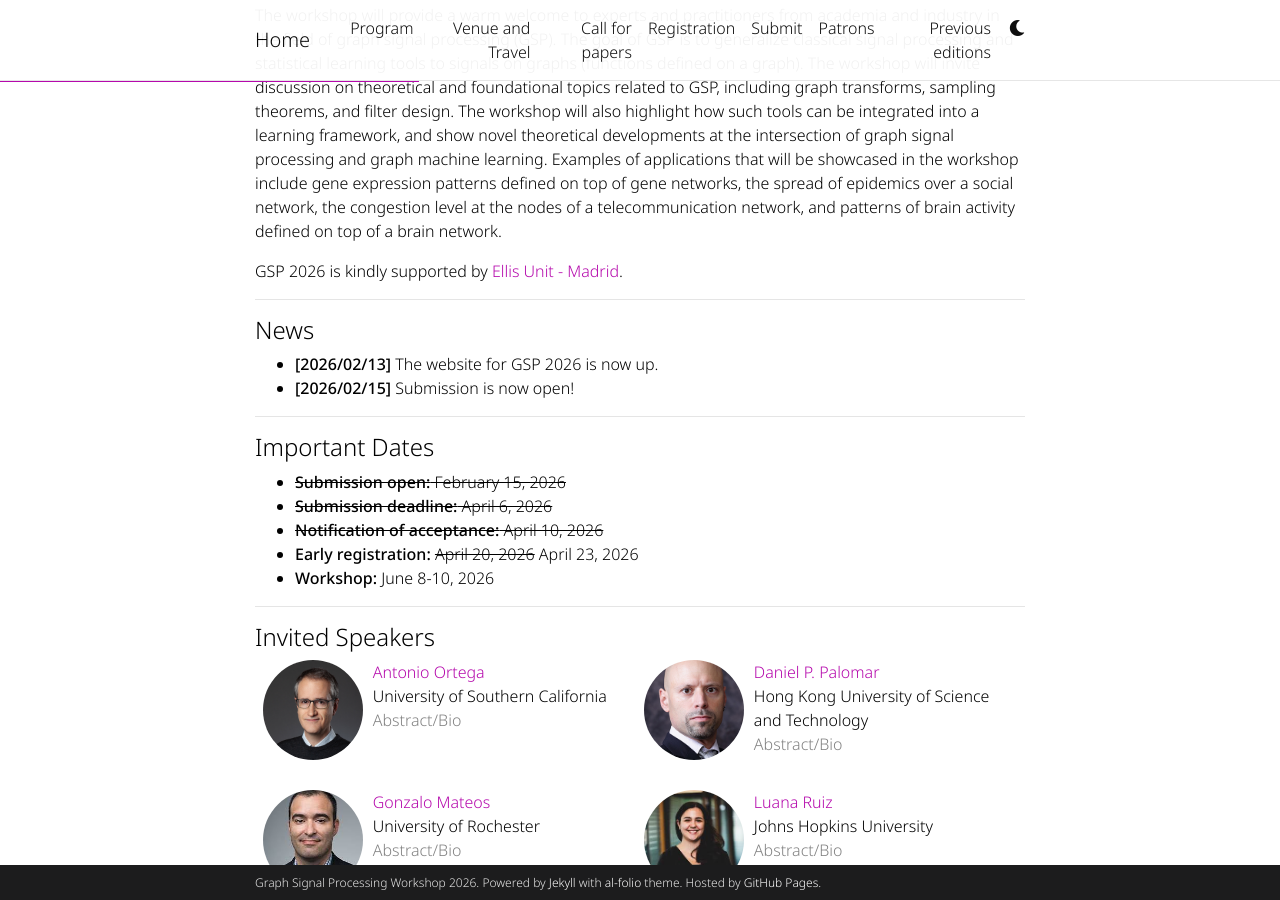
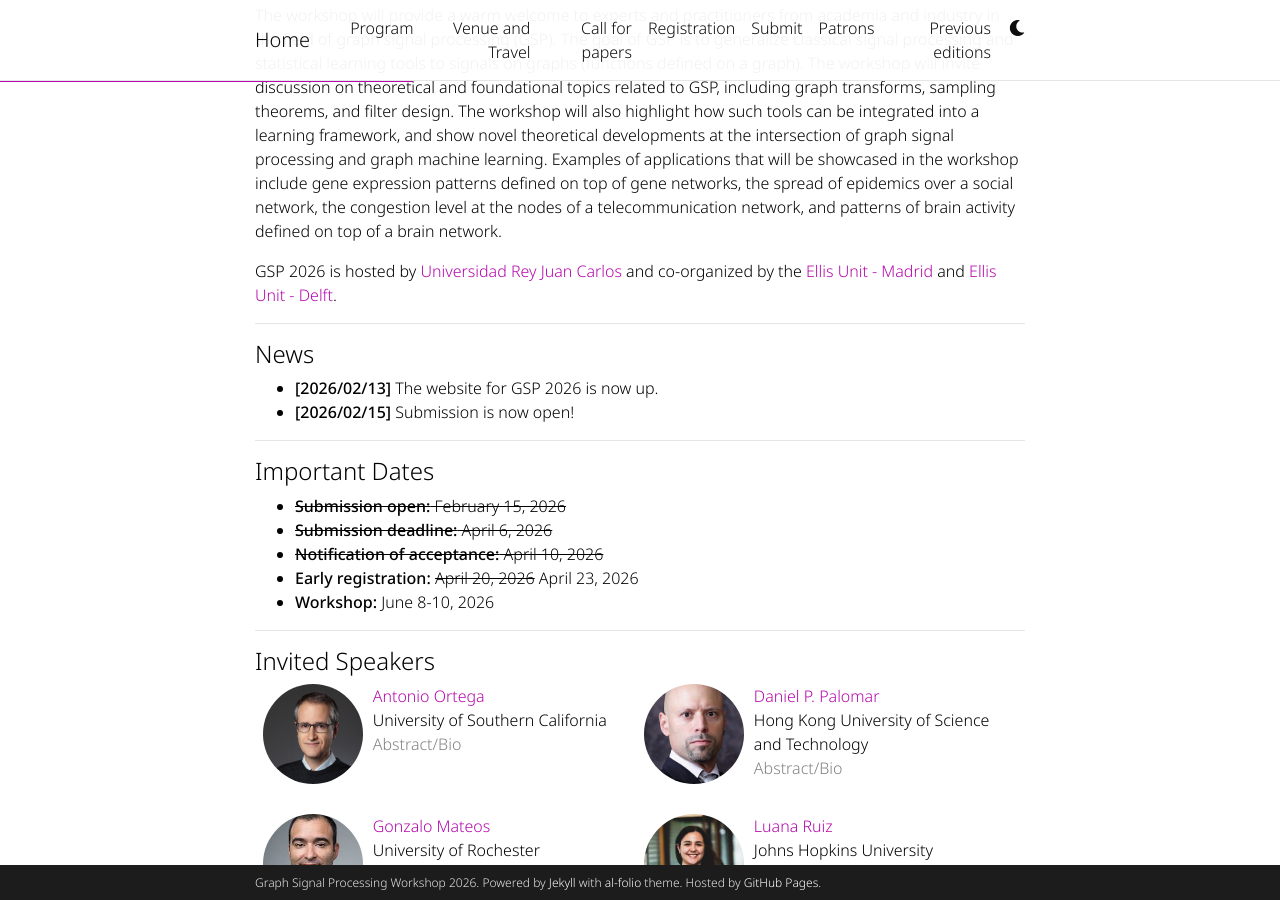
Before and after one commit to GSP2026/gsp2026.github.io, a Jekyll site: the page built from _pages/about.md, in a window 1280 px wide and 900 px high, scrolled down 535 px. Built offline with Jekyll 4.4.1, drawn with Linux system fonts in a browser that asks for light colours; full-size pictures stand in for the smaller copies a plugin makes; comment, search, counter and statistics services are not loaded; a style sheet for code colours, icons or effects is not loaded.

Commit message:
Update GSP 2026 support and hosting information

```diff
--- a/_pages/about.md
+++ b/_pages/about.md
@@ -23,7 +23,7 @@ This year, we also introduce the TMLR Journal Track (alongside our Extended Abst
 </div>
 -->
 
-GSP 2026 is kindly supported by [Ellis Unit - Madrid](https://ellismadrid.es/).
+GSP 2026 is hosted by [Universidad Rey Juan Carlos](https://www.urjc.es/) and co-organized by the [Ellis Unit - Madrid](https://ellismadrid.es/) and [Ellis Unit - Delft](https://www.tudelft.nl/ellis-delft-unit).
 
 
 ---
```
